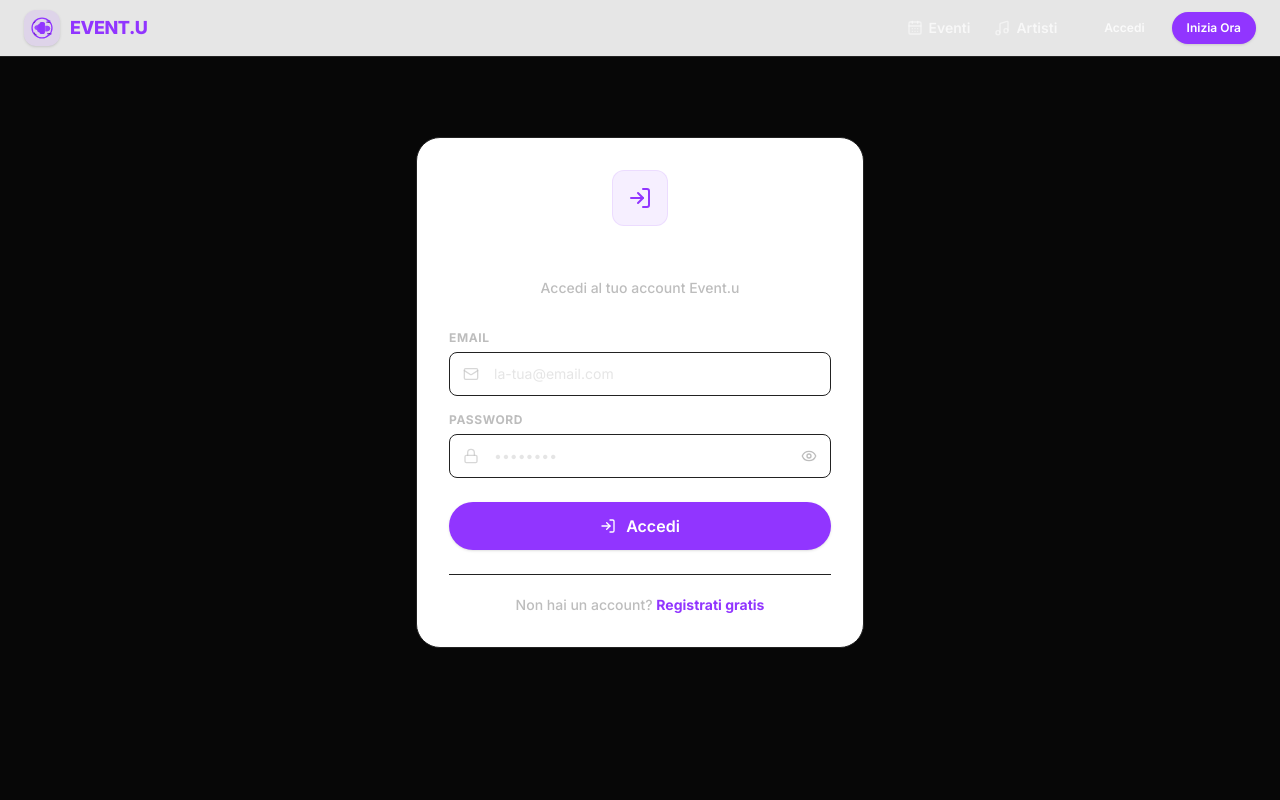
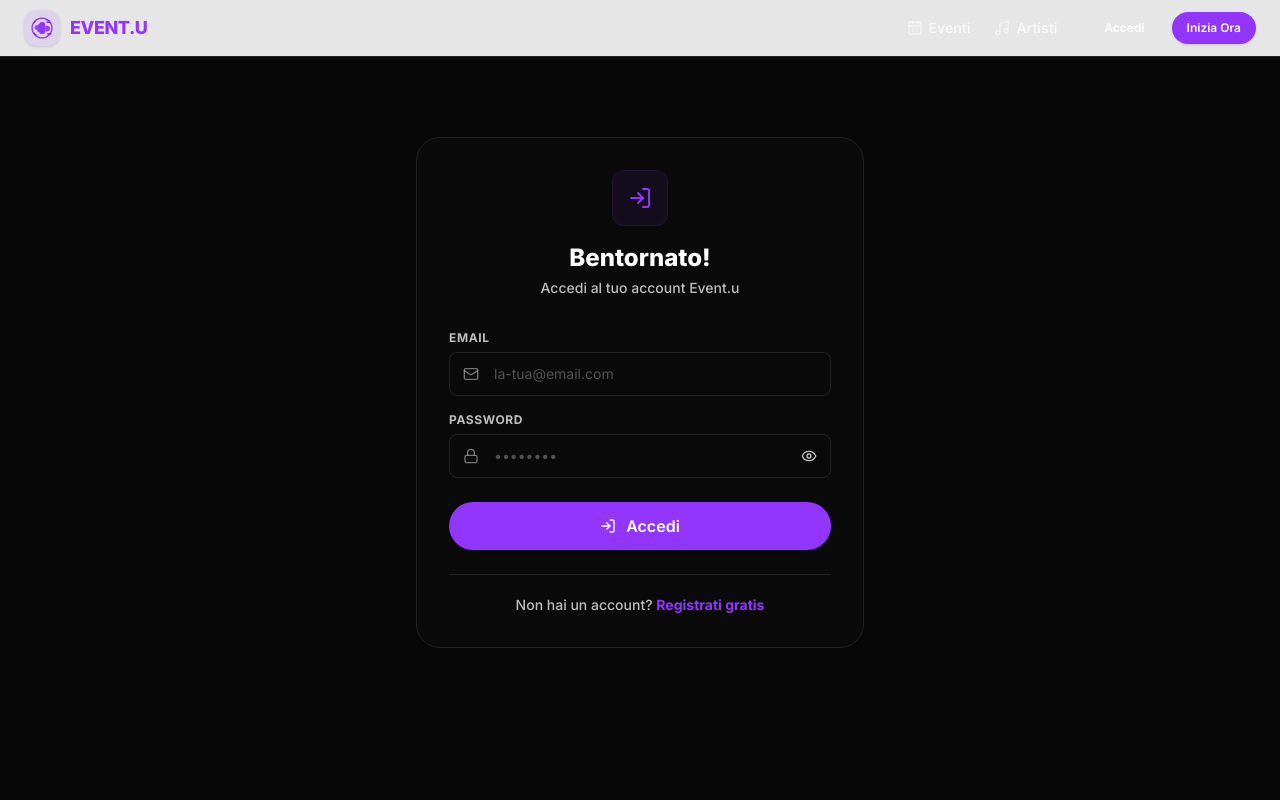
Before and after one commit to iiimgio/eventu, a React (Vite) app in the folder frontend/: page /login in a window 1280 px wide. Shown: the top 800 px of the page. Built offline with nearby package versions, Linux system fonts and the light colour scheme.

Commit message:
dark-theme-black-bg

```diff
--- a/frontend/src/index.css
+++ b/frontend/src/index.css
@@ -167,3 +167,30 @@
   background: #f7f7f7;
   transform: scale(1.02);
 }
+
+/* Dark theme overrides: map common light utilities to dark tokens so components using
+   `bg-white` or `bg-surface` render correctly in the dark theme without changing
+   all JSX classes. */
+.bg-white {
+  background-color: var(--color-card) !important;
+  color: var(--color-foreground) !important;
+}
+.bg-surface {
+  background-color: var(--color-surface) !important;
+}
+.text-muted {
+  color: var(--color-muted) !important;
+}
+.text-foreground {
+  color: var(--color-foreground) !important;
+}
+.border-border {
+  border-color: var(--color-border) !important;
+}
+
+/* Make sure inputs and cards match dark palette */
+.input-field {
+  background: var(--color-card) !important;
+  color: var(--color-foreground) !important;
+  border-color: var(--color-border) !important;
+}
```
